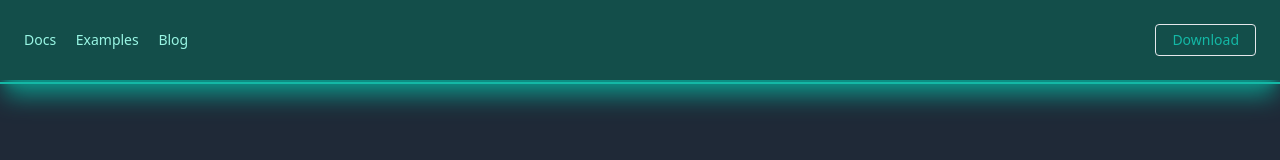
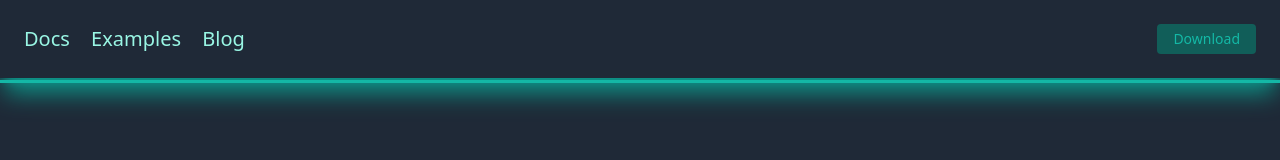
Before and after one commit to JonathanFriedePatelski/Portfolio-website, a website: page resources/views/index.html in a window 1280 px wide. Drawn offline with Linux system fonts and the light colour scheme.

Commit message:
feat: finished navbar for now

```diff
--- a/resources/views/index.html
+++ b/resources/views/index.html
@@ -8,27 +8,21 @@
 </head>
 <body class="bg-gray-800">
     <header>
-        <nav class="flex items-center justify-between flex-wrap text-teal-500 bg-teal-900 outline-none outline-teal-500 shadow-xl shadow-teal-600 p-6">
-
-            <div class="block lg:hidden">
-              <button class="flex items-center px-3 py-2 border rounded text-teal-200 border-teal-400 hover:text-white hover:border-white">
-                <svg class="fill-current h-3 w-3" viewBox="0 0 20 20" xmlns="http://www.w3.org/2000/svg"><title>Menu</title><path d="M0 3h20v2H0V3zm0 6h20v2H0V9zm0 6h20v2H0v-2z"/></svg>
-              </button>
-            </div>
+        <nav class="flex items-center justify-between flex-wrap text-teal-500  outline outline-offset-2 outline-teal-500 shadow-xl shadow-teal-600 p-6">
             <div class="w-full block flex-grow justify-items-center lg:flex lg:items-center lg:w-auto">
-              <div class="text-sm lg:flex-grow">
-                <a href="#" class="block mt-4 lg:inline-block lg:mt-0 text-teal-200 hover:text-white mr-4">
+              <div class="text-xl lg:flex-grow">
+                <a href="#" class="block mt-4 lg:inline-block lg:mt-0 text-teal-200 hover:text-teal-300 mr-4 hover:underline">
                   Docs
                 </a>
-                <a href="#" class="block mt-4 lg:inline-block lg:mt-0 text-teal-200 hover:text-white mr-4">
+                <a href="#" class="block mt-4 lg:inline-block lg:mt-0 text-teal-200 hover:text-teal-300 mr-4 hover:underline">
                   Examples
                 </a>
-                <a href="#" class="block mt-4 lg:inline-block lg:mt-0 text-teal-200 hover:text-white">
+                <a href="#" class="block mt-4 lg:inline-block lg:mt-0 text-teal-200 hover:text-teal-300 hover:underline">
                   Blog
                 </a>
               </div>
               <div>
-                <a href="#" class="inline-block text-sm px-4 py-2 leading-none border rounded text-teal-500 outline-teal-500 hover:border-transparent hover:text-teal-400 hover:bg-teal-800 mt-4 lg:mt-0">Download</a>
+                <a href="#" class="inline-block text-sm px-4 py-2 leading-none rounded bg-teal-800 text-teal-500 hover:text-teal-400 hover:bg-teal-600 hover:outline mt-4 lg:mt-0">Download</a>
               </div>
             </div>
           </nav>
```
Also changed, not shown: resources/css/style.css.
